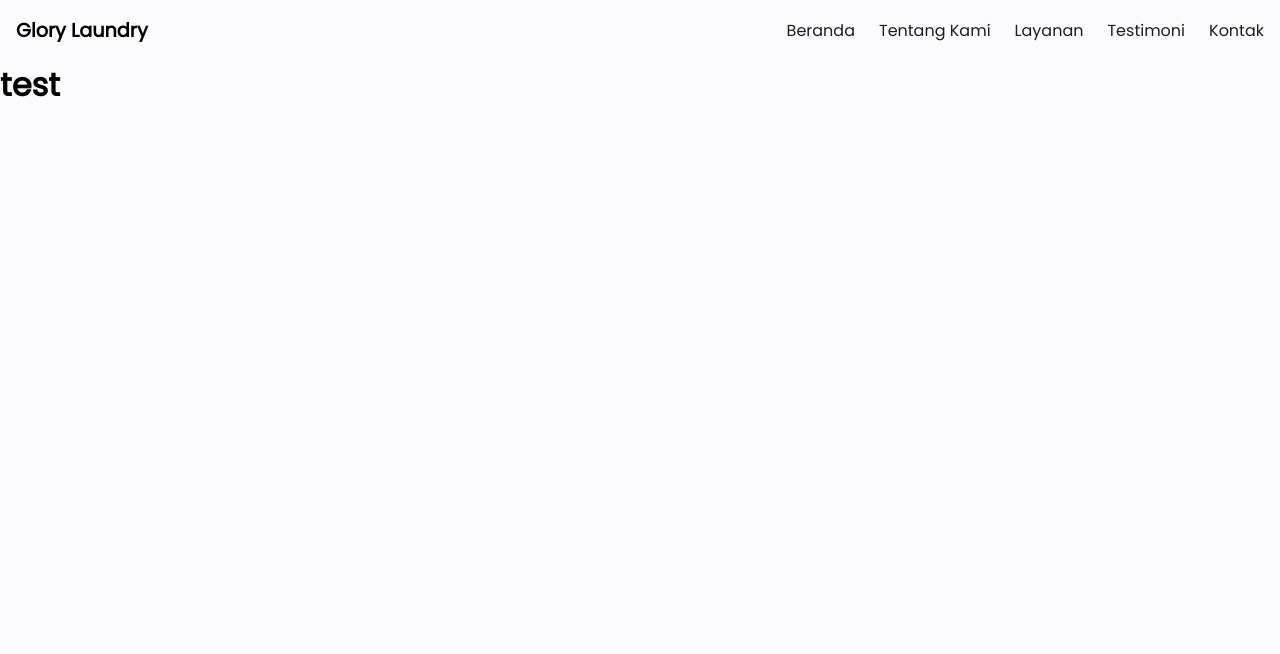
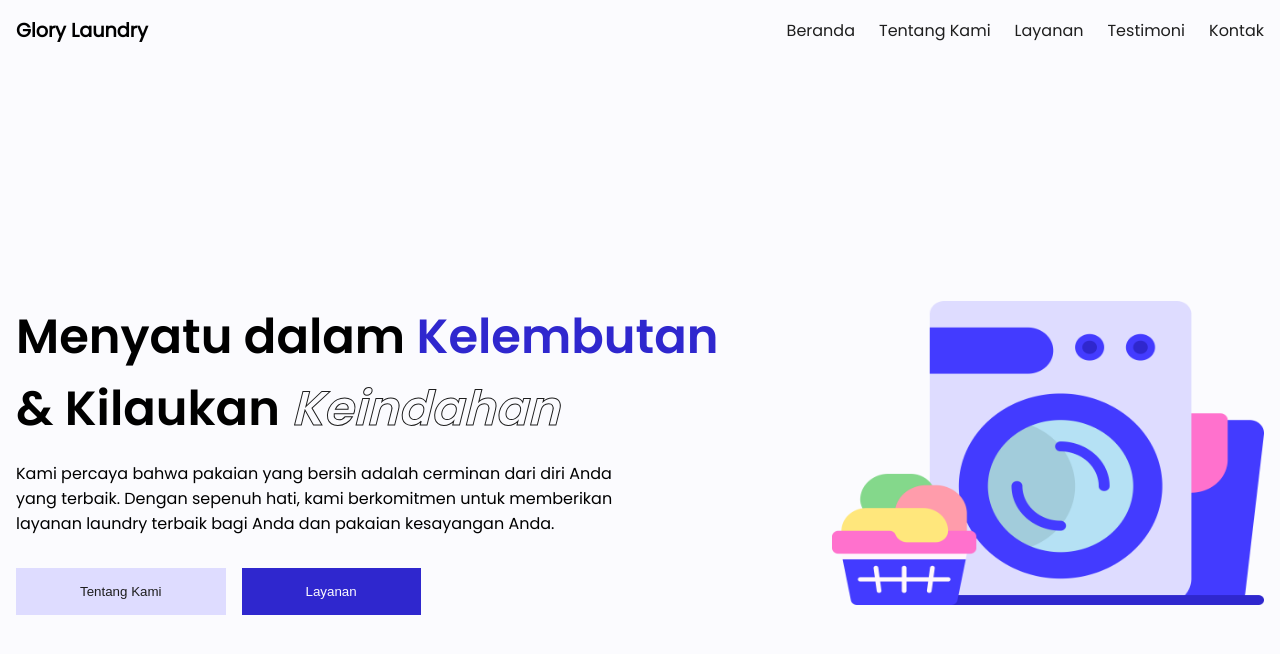
Before and after one commit to frontendaji/glorylaundry-nextjs, a Next.js app: page / in a window 1280 px wide. Shown: the top 654 px of the page. Built offline with nearby package versions, Linux system fonts and the light colour scheme.

Commit message:
add hero

```diff
--- /dev/null
+++ b/src/components/hero/Hero.js
@@ -0,0 +1,27 @@
+import Styles from "../hero/Hero.module.css";
+import Image from "next/image";
+
+export default function Hero() {
+    return(
+        <section>
+            <div className={Styles.hero}>
+                <div className={Styles.heroText}>
+                    <h1>Menyatu dalam <span>Kelembutan</span> & Kilaukan <span>Keindahan</span></h1>
+                    <p>Kami percaya bahwa pakaian yang bersih adalah cerminan dari diri Anda yang terbaik. Dengan sepenuh hati, kami berkomitmen untuk memberikan layanan laundry terbaik bagi Anda dan pakaian kesayangan Anda.</p>
+                    <div className={Styles.heroButton}>
+                        <button>Tentang Kami</button>
+                        <button>Layanan</button>
+                    </div>
+                </div>
+                <div className={Styles.heroImages}>
+                    <Image
+                        src="/assets/images/hero.png"
+                        alt="Logo Glory Laundry"
+                        width={473}
+                        height={366}
+                    />
+                </div>
+            </div>
+        </section>
+    );
+}
--- /dev/null
+++ b/src/components/hero/Hero.module.css
@@ -0,0 +1,129 @@
+@font-face {
+    font-family: 'Poppins-semibold';
+    src: url('/assets/fonts/Poppins/Poppins-SemiBold.ttf') format('truetype');
+}
+
+
+.hero{
+    padding: 15rem 1rem;
+    display: flex;
+    justify-content: space-between;
+}
+
+.heroText{
+    max-width: 45rem;
+    display: flex;
+    justify-content: center;
+    flex-direction: column;
+    gap: 1rem;
+}
+
+.heroText > h1{
+    font-size: 3em;
+    font-family: 'Poppins-semibold';
+}
+
+.heroText > h1 span:nth-of-type(1){
+    color: var(--accent-color);
+}
+
+.heroText > h1 span:nth-of-type(2){
+    color: var(--background-color);
+    -webkit-text-stroke: 1px var(--text-color);
+    font-style: italic;
+}
+
+.heroText > p{
+    max-width: 40rem;
+}
+
+.heroButton{
+    display: flex;
+    gap: 1rem;
+    margin-top: 1rem;
+}
+
+.heroButton > button{
+    padding: 1rem 4rem;
+    border: none;
+}
+
+.heroButton > button:nth-of-type(1){
+    background-color: var(--primary-color);
+    color: var(--text-color);
+}
+
+.heroButton > button:nth-of-type(2){
+    background-color: var(--accent-color);
+    color: var(--background-color);
+}
+
+.heroImages > img{
+    max-width: 27rem;
+    max-height: 19rem;
+}
+
+@media screen and (max-width:576px){
+
+    .hero{
+        flex-direction: column-reverse;
+        justify-content: center;
+        align-items: center;
+        gap: 3rem;
+        border: 1px solid black;
+        padding: 5rem 1rem;
+    }
+
+    .heroText > h1{
+        font-size: 2em;
+    }
+
+    .heroButton > button{
+        padding: 0.9rem 3rem;
+    }
+
+    .heroImages > img{
+        max-width: 18rem;
+        max-height: 13rem;
+    }
+
+}
+
+@media screen and (min-width:576px) and (max-width:786px){
+
+    .hero{
+        flex-direction: column-reverse;
+        justify-content: center;
+        align-items: center;
+        padding: 5rem 1.5rem;
+        gap: 5rem;
+    }
+
+
+}
+
+@media screen and (min-width:786px) and (max-width:1024px){
+
+    .hero{
+        flex-direction: column-reverse;
+        justify-content: center;
+        align-items: center;
+        padding: 5rem 2rem;
+        gap: 5rem;
+    }
+
+
+}
+
+@media screen and (min-width:1024px) and (max-width:1200px){
+
+    .hero{
+        flex-direction: column-reverse;
+        justify-content: center;
+        align-items: center;
+        padding: 5rem 2rem;
+        gap: 5rem;
+    }
+
+
+}
--- a/src/components/navigation/Navigation.js
+++ b/src/components/navigation/Navigation.js
@@ -9,6 +9,10 @@ export default function Navigation() {
     const toggleNavMobile = () => {
     setNavMobileActive(!isNavMobileActive);
     };
+
+    const handleNavItemClick = () => {
+        setNavMobileActive(false); // Atur state kembali ke false saat elemen li diklik
+    }
 
     return(
         <nav className={Styles.nav}>
@@ -40,19 +44,19 @@ export default function Navigation() {
             <div className={`${Styles.navMobile} ${isNavMobileActive ? Styles.navMobileActive : ''}`}>
                 <ul>
                     <li>
-                        <Link href="/">Beranda</Link>
+                        <Link href="/" onClick={handleNavItemClick}>Beranda</Link>
                     </li>
                     <li>
-                        <Link href="/">Tentang Kami</Link>
+                        <Link href="/" onClick={handleNavItemClick}>Tentang Kami</Link>
                     </li>
                     <li>
-                        <Link href="/">Layanan</Link>
+                        <Link href="/" onClick={handleNavItemClick}>Layanan</Link>
                     </li>
                     <li>
-                        <Link href="/">Testimoni</Link>
+                        <Link href="/" onClick={handleNavItemClick}>Testimoni</Link>
                     </li>
                     <li>
-                        <Link href="/">Kontak</Link>
+                        <Link href="/" onClick={handleNavItemClick}>Kontak</Link>
                     </li>
                 </ul>
             </div>
--- a/src/components/navigation/Navigation.module.css
+++ b/src/components/navigation/Navigation.module.css
@@ -67,9 +67,9 @@
 }
 
 .navMobileActive{
-    display: flex;
     left: 0;
     transition: all 0.3s ease-in-out;
+    background-color: var(--background-color);
 }
 
 @media screen and (max-width:576px) {
@@ -79,6 +79,10 @@
     }
 
     .menu{
+        display: flex;
+    }
+
+    .navMobile{
         display: flex;
     }
 }
@@ -94,6 +98,10 @@
     }
 
     .menu{
+        display: flex;
+    }
+
+    .navMobile{
         display: flex;
     }
 
@@ -117,6 +125,10 @@
         display: flex;
     }
 
+    .navMobile{
+        display: flex;
+    }
+
     .navMobile > ul > li > a{
         font-size: 1.3em;
     }
--- a/src/pages/index.js
+++ b/src/pages/index.js
@@ -1,10 +1,15 @@
+import Hero from "@/components/hero/Hero";
 import Navigation from "@/components/navigation/Navigation";
 
 export default function Home() {
   return(
     <div className="container">
-      <Navigation/>
-      <h1>test</h1>
+      <header>
+        <Navigation/>
+      </header>
+      <main>
+        <Hero/>
+      </main>
     </div>
   );
 }
```
Also changed, not shown: public/assets/images/hero.png (added).
